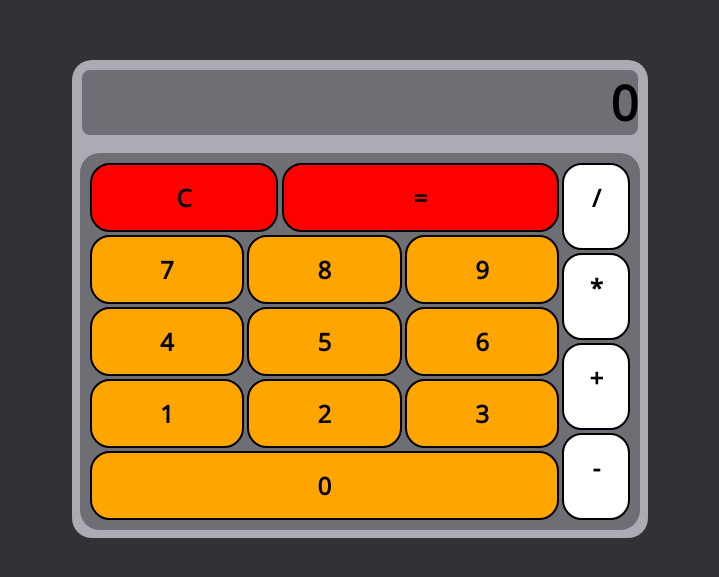
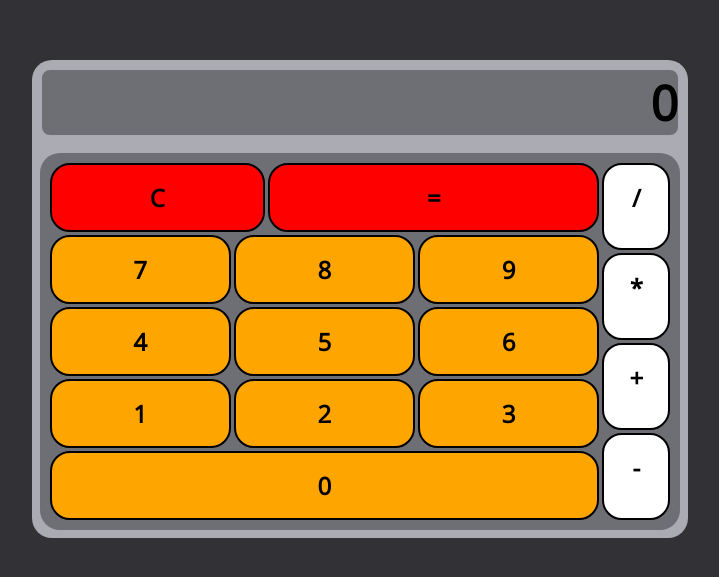
Before and after one commit to ignaciotapie/calculator, a plain HTML site: page index.html in a window 1280 px wide. Shown: the part 109-686 px from the top of the page, without its empty margins (288-1007 px from the left). Drawn offline with nearby package versions, Linux system fonts and the light colour scheme.

Commit message:
fix big numbers

```diff
--- a/style.css
+++ b/style.css
@@ -20,7 +20,7 @@ body {
     padding: 0.5rem;
     display: flex;
     flex: 1 1 auto;
-    max-width: 35rem;
+    max-width: 40rem;
     flex-direction: column;
     justify-content: space-between;
     gap: 1rem;
```
